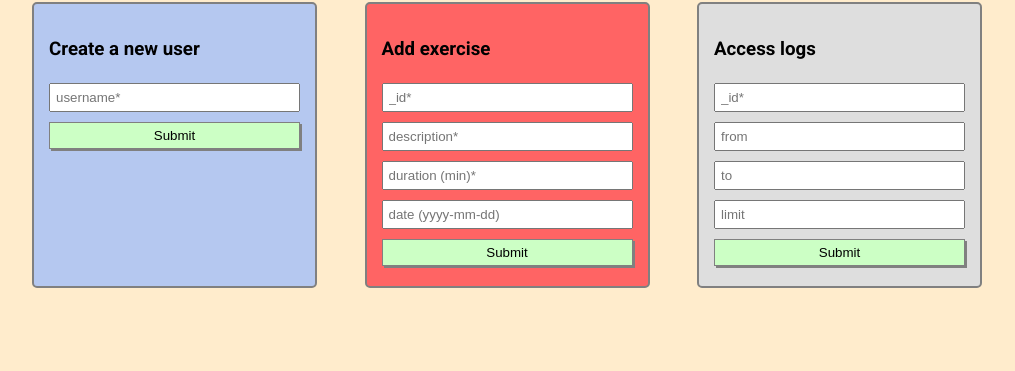
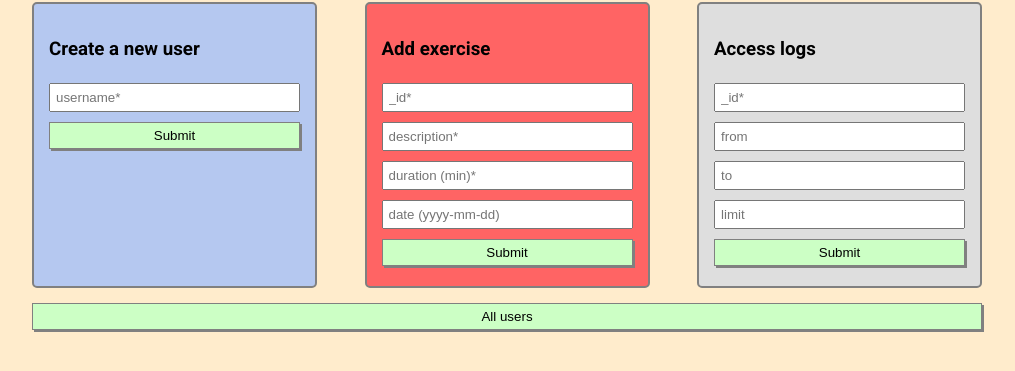
Before and after one commit to MBRBota/freecodecamp-exercise-tracker, a website: page views/index.html in a window 1280 px wide. Shown: the part 255-626 px from the top of the page, without its empty margins (133-1148 px from the left). Drawn offline with Linux system fonts and the light colour scheme; files that its build step writes are made by us from their sources; files whose address does not match are found by name.

Commit message:
feat: add link to all users route

```diff
--- a/public/style.css
+++ b/public/style.css
@@ -52,23 +52,34 @@ body{
   padding: 5px;
 }
 
-.form__submit{
+.form__submit, .tracker__users-button{
   position: relative;
   background-color: #CCFFC5;
   border: 1px solid grey;
   box-shadow: 2px 2px grey;
 }
 
-.form__submit:hover{
+.form__submit:hover, .tracker__users-button:hover{
   background-color: #77FF64;
   cursor: pointer;
 }
 
-.form__submit:active{
+.form__submit:active, .tracker__users-button:active{
   box-shadow: none;
   background-color: #77FF64;
   top: 2px;
   left: 2px;
+}
+
+.tracker__users{
+  position: absolute;
+  top: 105%;
+  width: 100%;
+}
+
+.tracker__users-button{
+  width: 100%;
+  padding: 5px;
 }
 
 #user-form{
--- a/views/index.html
+++ b/views/index.html
@@ -40,6 +40,10 @@
             <input class="form__submit" type="submit" value="Submit"/>
           </form>
         </div>
+
+        <a class="tracker__users" href="/api/users">
+          <button class="tracker__users-button">All users</button>
+        </a>
       </section>
     </main>
     <script src="form.js"></script>
```
